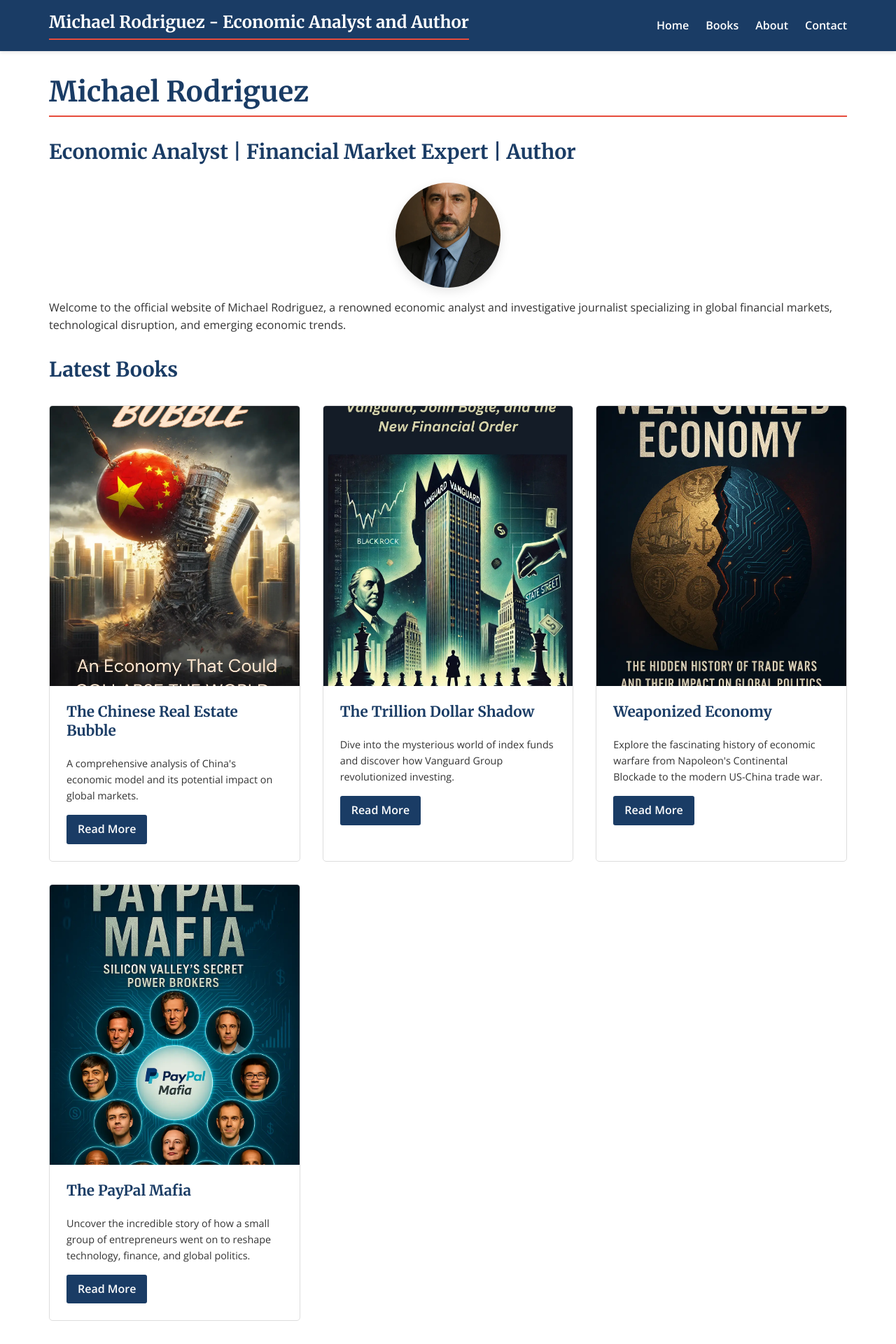
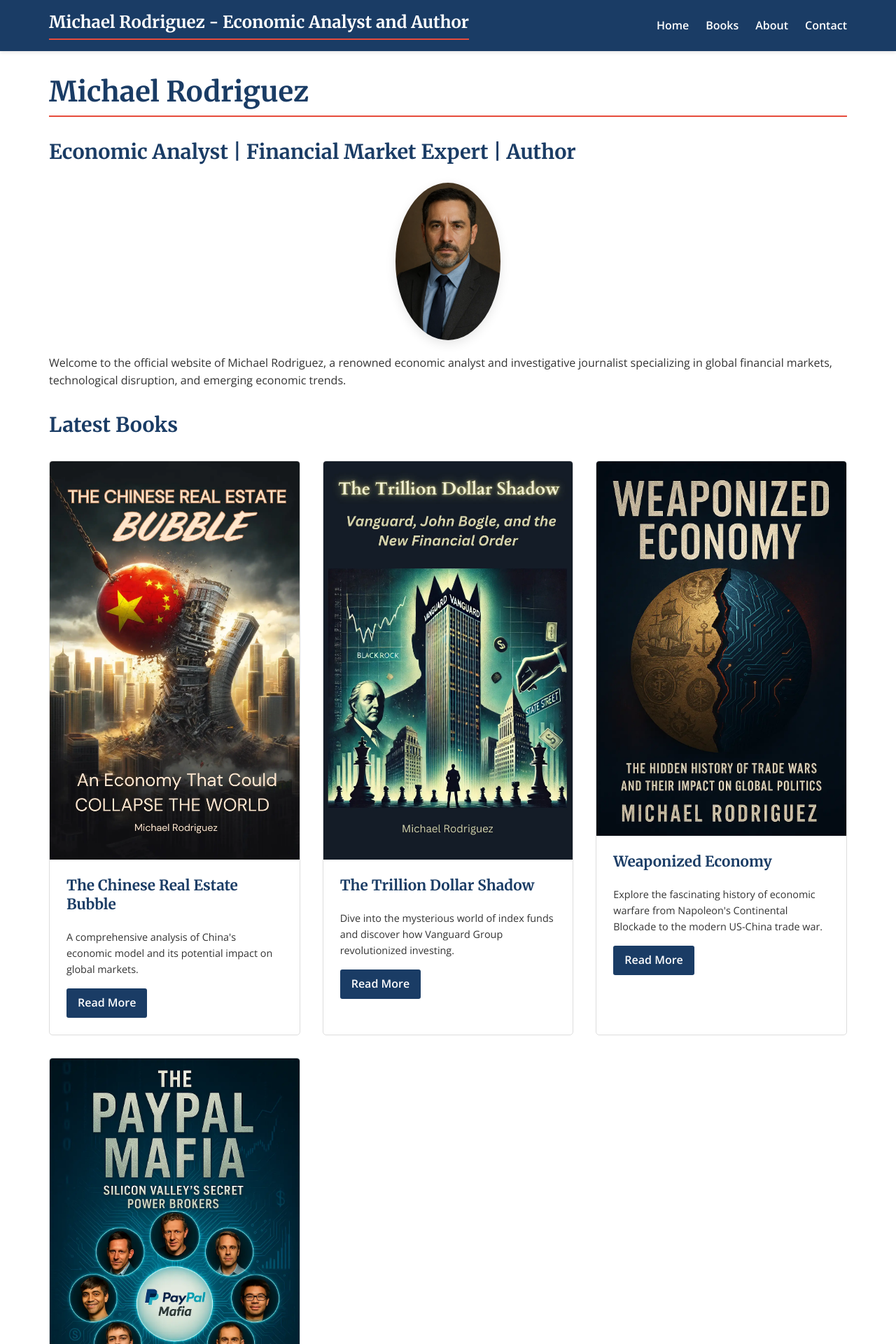
Before and after one commit to Zews123/michael-rodriguez-books, a Jekyll site: the page built from index.md, in a window 1280 px wide. Shown: the top 1920 px of the page at 70% size. Built offline with Jekyll 4.4.1, drawn with Linux system fonts in a browser that asks for light colours.

Commit message:
Update index.md

```diff
--- a/index.md
+++ b/index.md
@@ -9,20 +9,14 @@
 # Michael Rodriguez
 ## Economic Analyst | Financial Market Expert | Author
 
-<picture>
-  <source srcset="{{ site.baseurl }}/assets/images/author-photo.webp" type="image/webp">
-  <img src="{{ site.baseurl }}/assets/images/author-photo.webp" alt="Michael Rodriguez Author" width="150" height="150" class="author-image" fetchpriority="high" style="border-radius: 50%; object-fit: cover;">
-</picture>
+<img src="{{ site.baseurl }}/assets/images/author-photo.webp" alt="Michael Rodriguez Author" class="author-image" style="max-width: 150px; height: auto; margin: 0 auto 20px; display: block;" fetchpriority="high">
 
 <p>Welcome to the official website of Michael Rodriguez, a renowned economic analyst and investigative journalist specializing in global financial markets, technological disruption, and emerging economic trends.</p>
 
 ## Latest Books
 <div class="book-grid">
   <div class="book-card">
-    <picture>
-      <source srcset="{{ site.baseurl }}/assets/images/THE_CHINESE_REAL_ESTATE_BUBBLE print.webp" type="image/webp">
-      <img src="{{ site.baseurl }}/assets/images/THE_CHINESE_REAL_ESTATE_BUBBLE print.webp" alt="The Chinese Real Estate Bubble Book Cover" width="300" height="auto" loading="lazy" style="max-width: 100%;">
-    </picture>
+    <img src="{{ site.baseurl }}/assets/images/THE_CHINESE_REAL_ESTATE_BUBBLE print.webp" alt="The Chinese Real Estate Bubble Book Cover" style="max-width: 100%; height: auto;" loading="lazy">
     <div class="book-card-content">
       <h3>The Chinese Real Estate Bubble</h3>
       <p>A comprehensive analysis of China's economic model and its potential impact on global markets.</p>
@@ -31,10 +25,7 @@
   </div>
 
   <div class="book-card">
-    <picture>
-      <source srcset="{{ site.baseurl }}/assets/images/Trillion_Dollar_Shadow.webp" type="image/webp">
-      <img src="{{ site.baseurl }}/assets/images/Trillion_Dollar_Shadow.webp" alt="The Trillion Dollar Shadow Book Cover" width="300" height="auto" loading="lazy" style="max-width: 100%;">
-    </picture>
+    <img src="{{ site.baseurl }}/assets/images/Trillion_Dollar_Shadow.webp" alt="The Trillion Dollar Shadow Book Cover" style="max-width: 100%; height: auto;" loading="lazy">
     <div class="book-card-content">
       <h3>The Trillion Dollar Shadow</h3>
       <p>Dive into the mysterious world of index funds and discover how Vanguard Group revolutionized investing.</p>
@@ -43,10 +34,7 @@
   </div>
 
   <div class="book-card">
-    <picture>
-      <source srcset="{{ site.baseurl }}/assets/images/Weaponized_Economy.webp" type="image/webp">
-      <img src="{{ site.baseurl }}/assets/images/Weaponized_Economy.webp" alt="Weaponized Economy Book Cover" width="300" height="auto" loading="lazy" style="max-width: 100%;">
-    </picture>
+    <img src="{{ site.baseurl }}/assets/images/Weaponized_Economy.webp" alt="Weaponized Economy Book Cover" style="max-width: 100%; height: auto;" loading="lazy">
     <div class="book-card-content">
       <h3>Weaponized Economy</h3>
       <p>Explore the fascinating history of economic warfare from Napoleon's Continental Blockade to the modern US-China trade war.</p>
@@ -55,10 +43,7 @@
   </div>
 
   <div class="book-card">
-    <picture>
-      <source srcset="{{ site.baseurl }}/assets/images/Pay_Pall_Mafia.webp" type="image/webp">
-      <img src="{{ site.baseurl }}/assets/images/Pay_Pall_Mafia.webp" alt="The PayPal Mafia Book Cover" width="300" height="auto" loading="lazy" style="max-width: 100%;">
-    </picture>
+    <img src="{{ site.baseurl }}/assets/images/Pay_Pall_Mafia.webp" alt="The PayPal Mafia Book Cover" style="max-width: 100%; height: auto;" loading="lazy">
     <div class="book-card-content">
       <h3>The PayPal Mafia</h3>
       <p>Uncover the incredible story of how a small group of entrepreneurs went on to reshape technology, finance, and global politics.</p>
```
